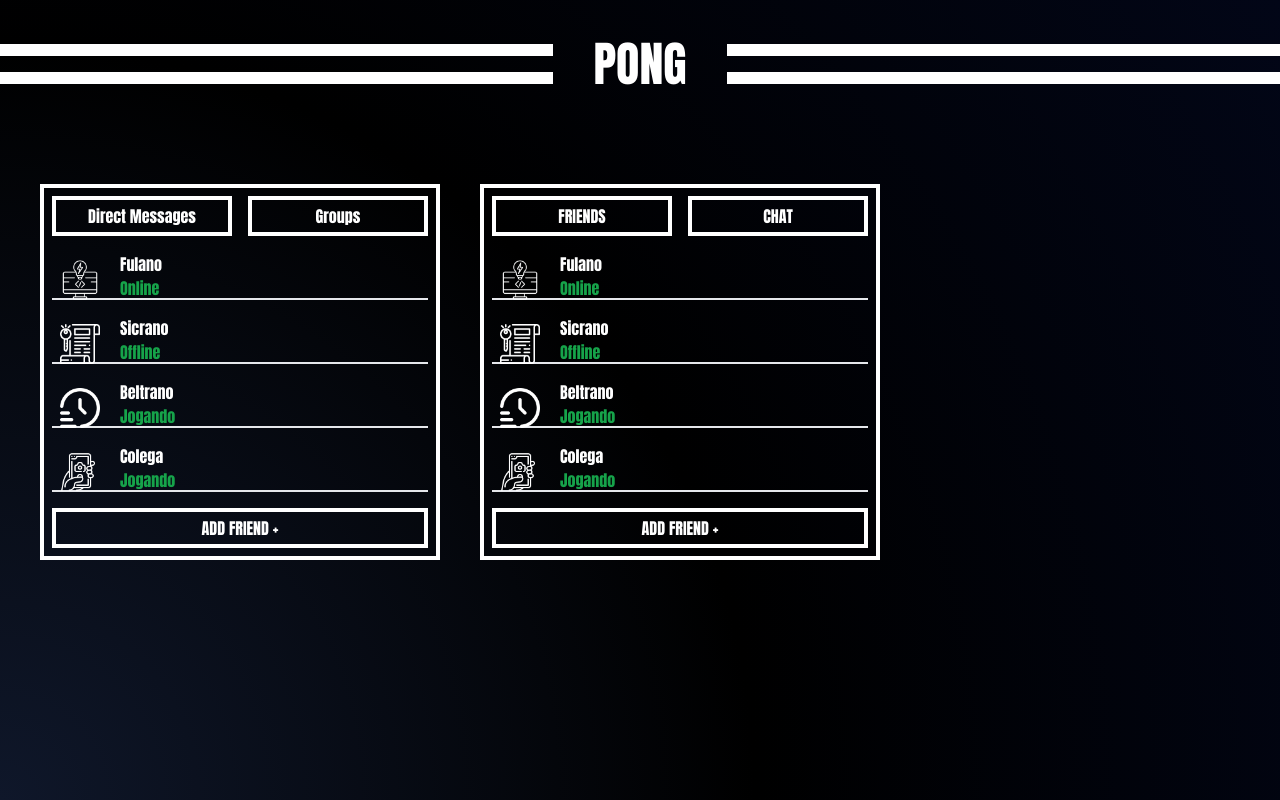
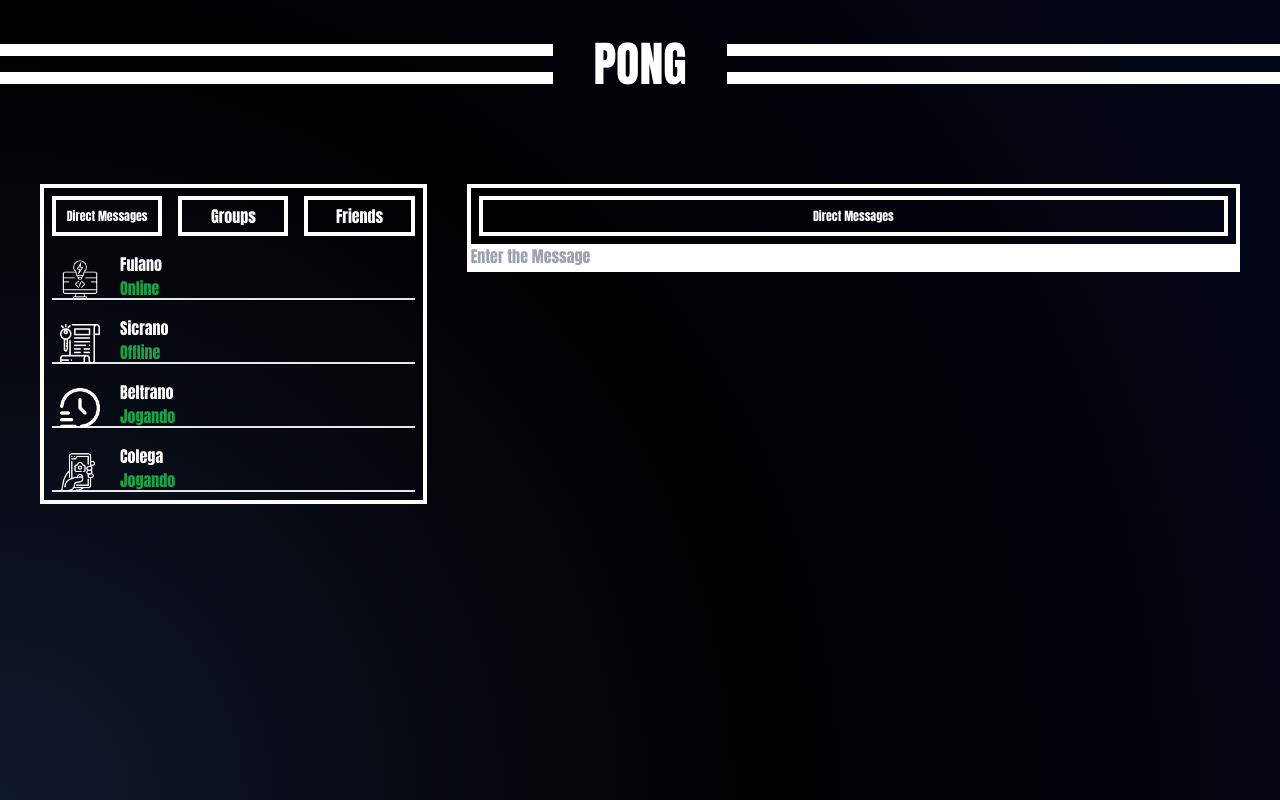
Before and after one commit to snvas/42course_fttranscendence, a SvelteKit app in the folder frontend/: page /chat in a window 1280 px wide. Built offline with nearby package versions, Linux system fonts and the light colour scheme.

Commit message:
direct message chat

```diff
--- a/frontend/src/lib/components/DirectMessages.svelte
+++ b/frontend/src/lib/components/DirectMessages.svelte
@@ -2,19 +2,20 @@
 	import FriendStatus from './FriendStatus.svelte';
 </script>
 
-<div class="border-4 border-white min-w-fit w-full h-full flex flex-col ">
+<div class="border-4 border-white min-w-fit w-full
+flex flex-col ">
 	<div class="flex-none flex flex-row">
-		<div class="border-4 border-white h-10 w-1/2 m-2 flex items-center justify-center">
-			<p>Direct Messages</p>
+		<div class="border-4 border-white h-10 w-1/3 m-2 flex items-center justify-center">
+			<p class="text-xs text-center">Direct Messages</p>
 		</div>
-		<div class="border-4 border-white h-10 w-1/2 m-2 flex items-center justify-center">
+		<div class="border-4 border-white h-10 w-1/3 m-2 flex items-center justify-center">
 			<p class="">Groups</p>
+		</div>
+		<div class="border-4 border-white h-10 w-1/3 m-2 flex items-center justify-center">
+			<p class="">Friends</p>
 		</div>
 	</div>
 	<div class="flex-1">
 		<FriendStatus />
 	</div>
-	<div class="border-4 border-white h-10 m-2 flex items-center justify-center flex-none">
-		<p>ADD FRIEND +</p>
-	</div>
 </div>
--- /dev/null
+++ b/frontend/src/lib/components/Messages.svelte
@@ -0,0 +1,16 @@
+<script>
+	import FriendStatus from './FriendStatus.svelte';
+</script>
+
+<div class="border-4 border-white min-w-fit flex flex-col ">
+	<div class="flex-none flex flex-col">
+		<div class="border-4 border-white h-10 m-2 flex items-center justify-center">
+			<p class="text-xs text-center">Direct Messages</p>
+		</div>
+
+	<input
+			placeholder="Enter the Message"
+			class="flex flex-col items-end justify-end"
+		/>
+	</div>
+</div>
--- a/frontend/src/routes/chat/+page.svelte
+++ b/frontend/src/routes/chat/+page.svelte
@@ -2,6 +2,7 @@
 	import PongHeader from '$lib/components/PongHeader.svelte';
 	import Chat from '$lib/components/Chat.svelte';
 	import DirectMessages from '$lib/components/DirectMessages.svelte';
+	import Messages from '$lib/components/Messages.svelte';
 </script>
 
 <div class="h-full min-h-screen w-screen flex flex-col md:h-screen gap-10">
@@ -12,8 +13,8 @@
 	<div class="gap-15 flex flex-col md:w-1/3 w-full h-full">
 	<DirectMessages/>
 </div>
-	<div class="gap-15 flex flex-col md:w-1/3 w-full h-full">
-		<Chat />
+	<div class="gap-15 flex flex-col md:w-2/3 w-full h-full">
+		<Messages/>
 	</div>
 </div>
 </div>
```
